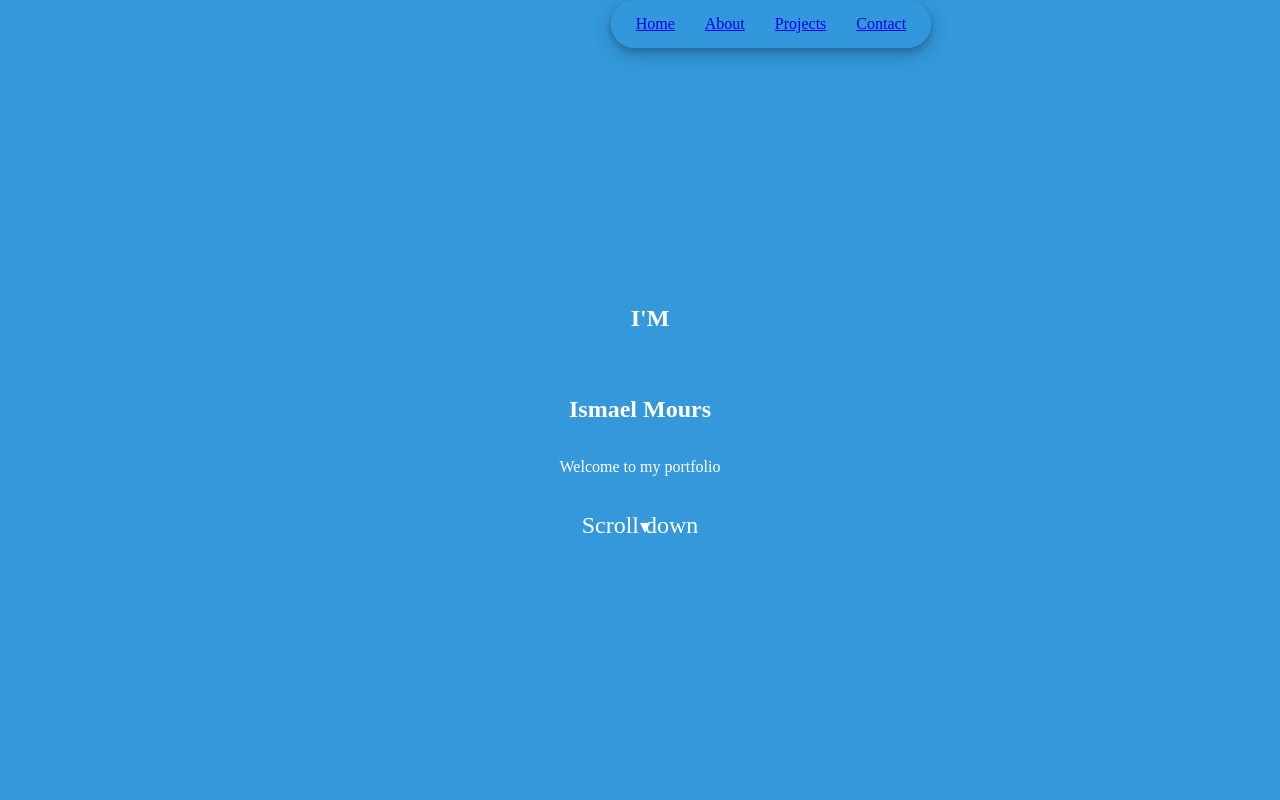
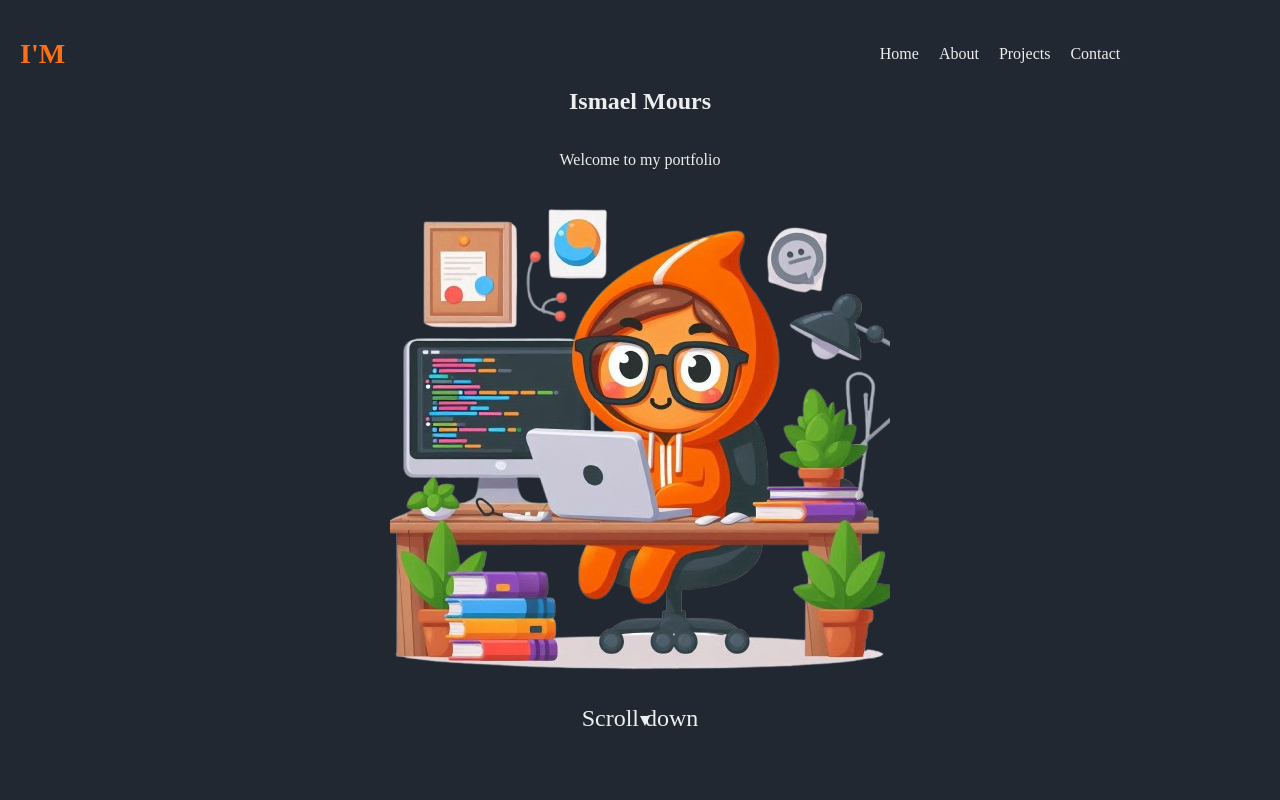
Before and after one commit to IsmaelMours/portfolio-ismael, a plain HTML site: page index.html in a window 1280 px wide. Shown: the top 800 px of the page. Drawn offline with nearby package versions, Linux system fonts and the light colour scheme.

Commit message:
continue

```diff
--- /dev/null
+++ b/color.js
@@ -0,0 +1,32 @@
+window.addEventListener('scroll', function () {
+    const navbar = document.querySelector('.nav-container');
+    const sections = document.querySelectorAll('section');
+    let currentSection = '';
+
+    sections.forEach(section => {
+      const sectionTop = section.offsetTop;
+      const sectionHeight = section.offsetHeight;
+
+      if (window.scrollY >= sectionTop - sectionHeight / 3) {
+        currentSection = section.getAttribute('id');
+      }
+    });
+
+    // Change navbar background color based on the current section
+    switch (currentSection) {
+      case 'home':
+        navbar.style.backgroundColor = 'lightblue';
+        break;
+      case 'about':
+        navbar.style.backgroundColor = 'lightcoral';
+        break;
+      case 'projects':
+        navbar.style.backgroundColor = 'lightgreen';
+        break;
+      case 'contact':
+        navbar.style.backgroundColor = 'lightyellow';
+        break;
+      default:
+        navbar.style.backgroundColor = 'transparent'; // Default when not in any section
+    }
+  });
--- a/css/sections/navbar.css
+++ b/css/sections/navbar.css
@@ -1,37 +1,42 @@
-.nav-logo {
-    display: flex; /* Arrange items in a row */
-    justify-content: space-between; /* Space between nav and logo */
-    align-items: center; /* Center items vertically */
-    padding: 20px; /* Add some padding */
-}
-nav {
-    position: fixed; /* Fixes the navbar at the top */
-    top: 0; /* Align to the top of the viewport */
-    z-index: 2; /* Ensure it appears above other content */
-    display: flex; /* Use flexbox */
-    justify-content: space-between; /* Space between nav and logo */
-    align-items: center; /* Center items vertically */
-    padding: 15px 10px; /* Add padding for spacing */
-    box-shadow: 0 4px 8px 0 rgba(0, 0, 0, 0.2), 0 6px 20px 0 rgba(0, 0, 0, 0.19);
-    border-radius: 25px; /* Rounded corners */
-    background-color: rgba(52, 152, 219, 0.8); /* Semi-transparent background (blue) */
-}
+.nav-container {
+    display: flex;
+    justify-content: space-between; /* Spreads logo and nav */
+    align-items: center;
+    position: fixed; /* Keeps navbar pinned */
+    top: 0;
+    width: 100%;
+    padding: 10px 20px;
+    background-color: var(--primary-dark); /* Navbar background */
+    z-index: 1000; /* Keeps it on top of other elements */
 
+  }
 
+  .logo {
+    flex: 1; /* Aligns logo on the left */
+    font-size: 28px;
+    font-weight: bold;
+    text-align: left;
+    color: var(--accent-color);
+  }
 
-ul {
-    list-style: none; /* Remove default list styles */
-    padding: 0; /* Remove padding */
-    margin: 0; /* Remove margin */
-    display: flex; /* Display list items in a row */
-}
+  nav {
+    flex: 1;
+    display: flex;
+    justify-content: center; /* Center the nav items */
+  }
 
-li {
-    margin: 0 15px; /* Add space between menu items */
-}
+  nav ul {
+    list-style: none;
+    display: flex;
+    gap: 20px; /* Adds spacing between nav items */
+  }
 
-.logo {
-    font-size: 24px; /* Adjust size as needed */
-    font-weight: bold; /* Make the logo text bold */
-    margin-left: 20px; /* Add space from the nav */
-}
+  nav ul li {
+    display: inline-block;
+  }
+
+  nav ul li a {
+    text-decoration: none;
+    color: var(--light-color);
+    font-size: 16px;
+  }
--- a/css/style.css
+++ b/css/style.css
@@ -1,28 +1,51 @@
-@import url('../css/sections/navbar.css'); /* Importing navbar styles */
+/* Importing navbar styles */
+@import url('../css/sections/navbar.css');
 
+/* Color variables */
+:root {
+  --primary-dark: #222831;
+  --secondary-dark: #393E46;
+  --accent-color: #FD7014;
+  --light-color: #EEEEEE;
+}
+
+/* Body */
 html, body {
     height: 100%;
     margin: 0;
     scroll-behavior: smooth;
 }
 
+/* Panels for different sections */
 .panel {
     height: 100vh;
-    color: white;
+    color: var(--light-color); /* Text color */
     box-shadow: 0 4px 8px 0 rgba(0, 0, 0, 0.2), 0 6px 20px 0 rgba(0, 0, 0, 0.19);
-    position: relative; /* Ensure absolute elements can position correctly */
+    position: relative; /* Necessary for scroll arrow positioning */
 }
 
 .blue {
-    background-color: #3498db;
-
+    background-color: var(--primary-dark); /* Use Primary Dark */
 }
 
-.red { background-color: #e74c3c; }
-.orange { background-color: #e67e22; }
-.purple { background-color: #9b59b6; }
-.green { background-color: #2ecc71; }
+.red {
+    background-color: var(--secondary-dark); /* Use Secondary Dark */
+}
 
+.orange {
+    background-color: var(--accent-color); /* Accent color */
+}
+
+.purple {
+    background-color: var(--secondary-dark); /* Reuse Secondary Dark if you want */
+}
+
+.green {
+    background-color: var(--light-color); /* Light color */
+    color: var(--primary-dark); /* Dark text on light background */
+}
+
+/* Section description styling */
 .description {
     display: flex;
     flex-direction: column;
@@ -31,6 +54,7 @@ html, body {
     height: 100vh;
 }
 
+/* Scroll-down arrow */
 .scroll-down {
     margin-top: 20px;
     cursor: pointer;
@@ -43,7 +67,7 @@ html, body {
     height: 0;
     border-left: 5px solid transparent;
     border-right: 5px solid transparent;
-    border-top: 10px solid white;
+    border-top: 10px solid var(--light-color); /* White arrow */
     position: absolute;
     top: 20px;
     left: 50%;
@@ -55,3 +79,8 @@ html, body {
     0% { transform: translateY(0); }
     100% { transform: translateY(-10px); }
 }
+
+/* Z-Index handling */
+.z-indexing {
+    z-index: 0;
+}
--- a/index.html
+++ b/index.html
@@ -1,20 +1,30 @@
 <!DOCTYPE html>
 <html lang="en">
   <head>
-    <meta charset="UTF-8">
-    <meta name="viewport" content="width=device-width, initial-scale=1.0">
-    <meta name="description" content="Ismael Mours Portfolio showcasing projects, about me, and contact information.">
+    <meta charset="UTF-8" />
+    <meta name="viewport" content="width=device-width, initial-scale=1.0" />
+    <meta
+      name="description"
+      content="Ismael Mours Portfolio showcasing projects, about me, and contact information."
+    />
     <title>Ismael Mours</title>
-    <link rel="stylesheet" href="./css/style.css">
+    <link rel="stylesheet" href="./css/style.css" />
 
     <!-- Load GSAP and Plugins -->
-    <script src="https://cdnjs.cloudflare.com/ajax/libs/gsap/3.11.5/gsap.min.js" defer></script>
-    <script src="https://cdnjs.cloudflare.com/ajax/libs/gsap/3.11.5/ScrollTrigger.min.js" defer></script>
+    <script
+      src="https://cdnjs.cloudflare.com/ajax/libs/gsap/3.11.5/gsap.min.js"
+      defer
+    ></script>
+    <script
+      src="https://cdnjs.cloudflare.com/ajax/libs/gsap/3.11.5/ScrollTrigger.min.js"
+      defer
+    ></script>
   </head>
   <body>
-    <section class="description panel blue" id="home">
-        <div class="nav-logo">
-            <div class="logo"><p>I'M</p></div>
+    <div class="nav-container blue">
+        <div class="logo">
+          <p>I'M</p>
+        </div>
         <nav>
           <ul>
             <li><a href="#home">Home</a></li>
@@ -24,17 +34,18 @@
           </ul>
         </nav>
       </div>
+
+    <section class="description panel blue" id="home">
       <h1 class="main-title">Ismael Mours</h1>
       <p class="welcome-text">Welcome to my portfolio</p>
-
+<img src="./assests/Designer-removebg-preview.png" alt="me">
       <div class="scroll-down" aria-label="Scroll down">
         Scroll down
         <div class="arrow"></div>
       </div>
     </section>
 
-
-    <section class="panel red" id="about">
+    <section class="panel red z-indexing" id="about">
       <h2>About</h2>
     </section>
 
@@ -53,5 +64,6 @@
     </section>
 
     <script src="./script.js" defer></script>
+    <script src="./color.js"></script>
   </body>
 </html>
```
Also changed, not shown: assests/Designer-removebg-preview.png (added), assests/Designer.jpeg (added), assests/me.jpeg (added). Lines whose indentation alone changed are shown as unchanged.
